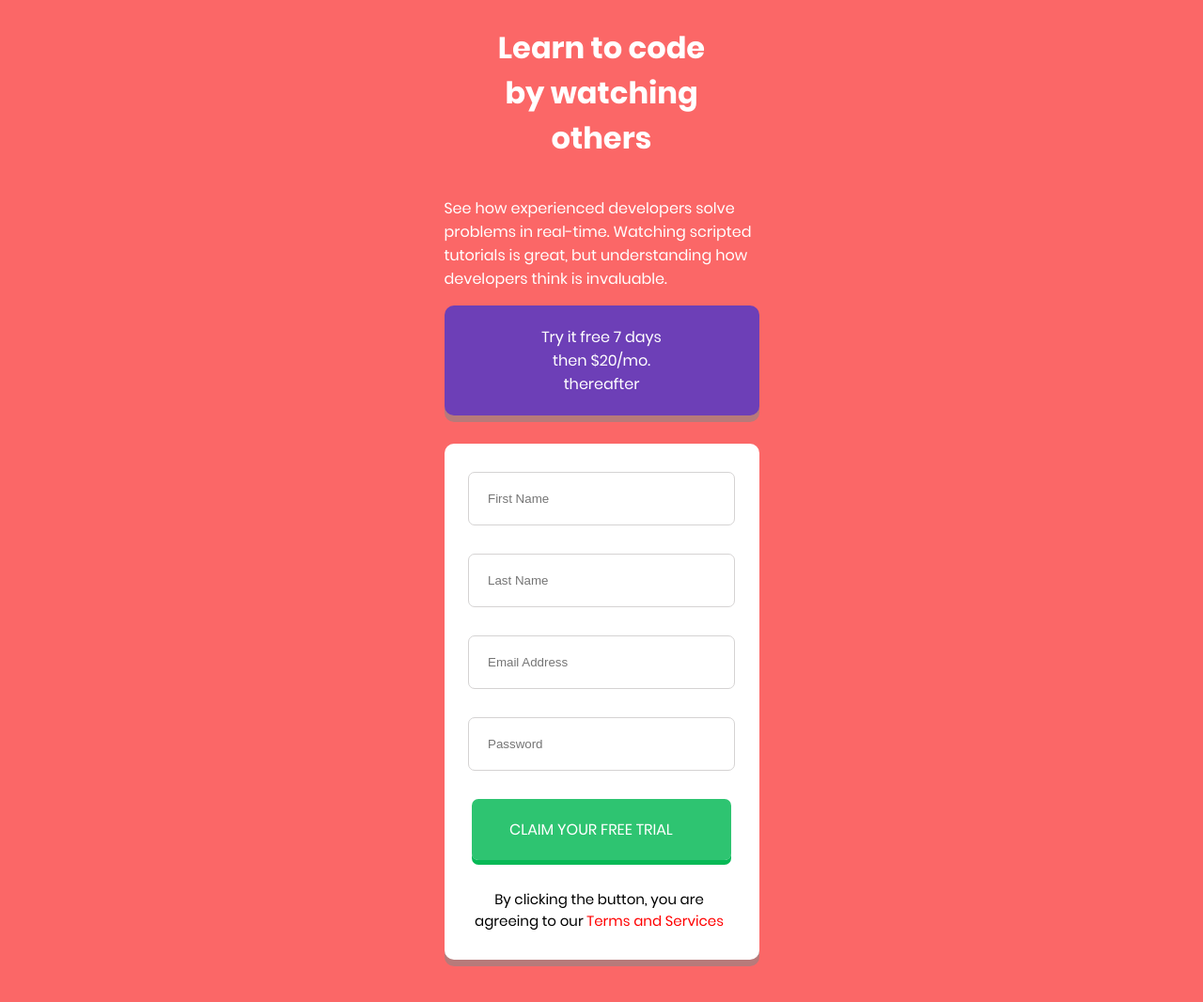
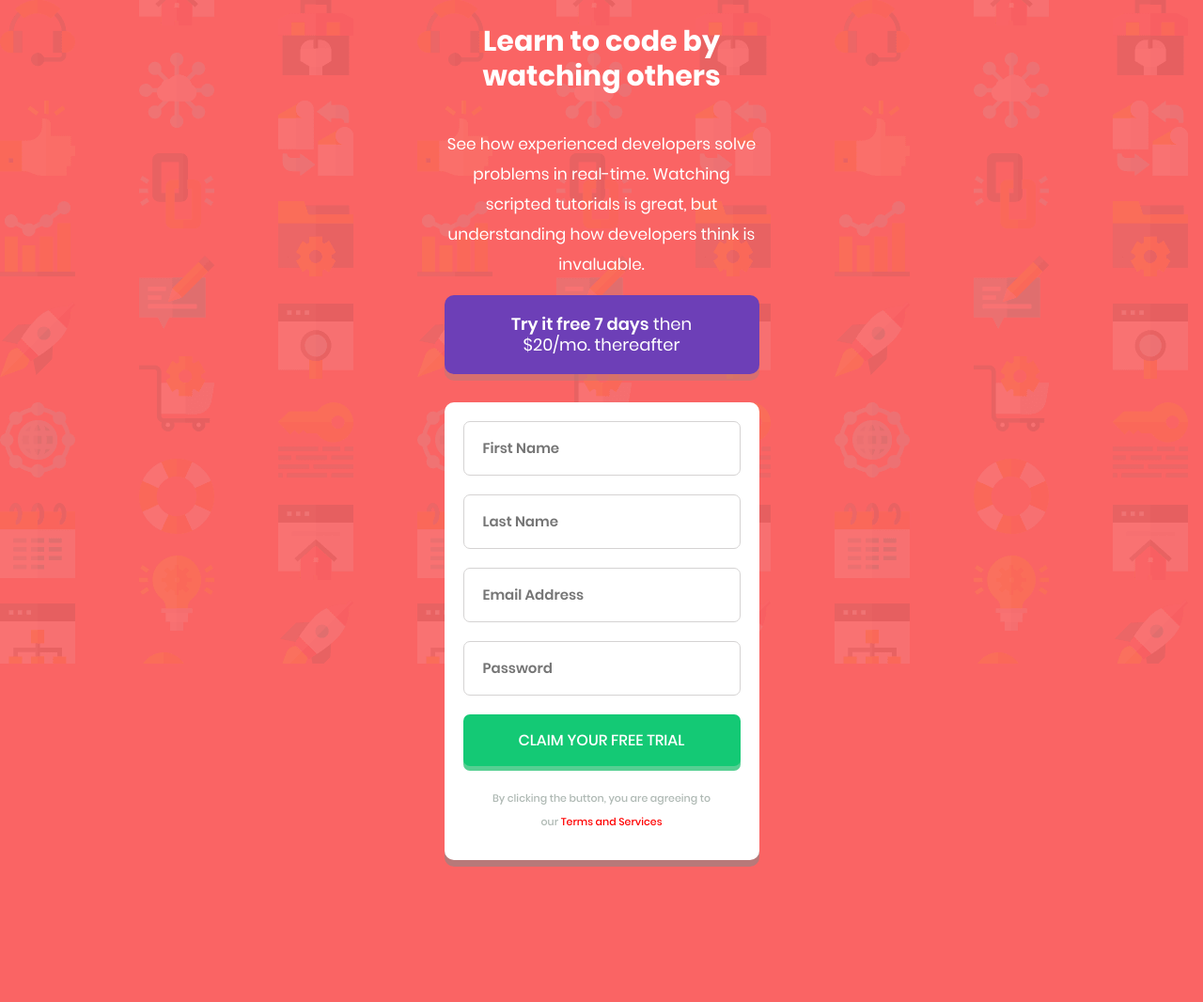
Before and after one commit to ArturLimaiko/NewProject, a website: page index.html in a window 1280 px wide. Shown: the part 94-1160 px from the top of the page at 94% size. After the commit the page ends 1059 px from the top, so only its background shows below. Drawn offline with Linux system fonts and the light colour scheme.

Commit message:
исправления после созвона

```diff
--- a/index.html
+++ b/index.html
@@ -21,54 +21,47 @@
         invaluable.
       </p>
       <a class="header__link" href="#">
-        <p class="header__text">Try it free 7 days then $20/mo. thereafter</p>
+        <p class="header__text">
+          <span class="header__marker">Try it free 7 days</span> then $20/mo. thereafter</p>
       </a>
     </header>
     <main class="container">
       <form class="form-wrapper" action="#" method="post">
-        <label for="first-name">
         <input
-            class="registration-form first"
+          class="registration-form error"
           type="text"
           placeholder="First Name"
           name="first-name"
           required
         />
-        </label>
 
-        <label for="last-name">
         <input
-            class="registration-form last"
+          class="registration-form error"
           type="text"
           placeholder="Last Name"
           name="last-name"
           required
         />
-        </label>
 
-        <label for="email">
         <input
-            class="registration-form email"
+          class="registration-form error"
           type="text"
           placeholder="Email Address"
           name="email"
           required
         />
-        </label>
-        <label for="password">
         <input
-            class="registration-form password"
+          class="registration-form error"
           type="password"
           placeholder="Password"
           name="password"
           required
         />
-        </label>
         <a class="registration-form__link" href="#"> Claim your free trial </a>
         <div class="container-text">
           <span class="important-text"
             >By clicking the button, you are agreeing to our
-            <span class="important-text__highlight">Terms and Services</span>
+            <a class="important-text__link" href="#">Terms and Services</a>
           </span>
         </div>
       </form>
--- a/style.css
+++ b/style.css
@@ -31,18 +31,20 @@
 }
 
 html {
-  height: 100%;
+  box-sizing:border-box;
 }
 
 body {
   display: flex;
   flex-direction: column;
-  max-width: 375px;
-  background-color: #fb6767;
+  max-width: 335px;
+  background: no-repeat url("./images/bg-intro-desktop.png");
+  background-color: #fa6464;
   font-size: 16px;
   font-family: Poppins;
   margin: 0 auto;
   padding-top: 100px;
+  box-sizing: border-box;
 }
 
 .header {
@@ -54,6 +56,10 @@ body {
 }
 
 .header__title {
+  font-style:normal;
+  font-weight: 700;
+  font-size: 30px;
+  line-height: 37px;
   text-align: center;
   padding-left: 40px;
   padding-right: 40px;
@@ -62,6 +68,11 @@ body {
 
 .header__description {
   color: white;
+  font-style: normal;
+  font-weight: 400;
+  font-size: 17px;
+  line-height: 32px;
+  text-align: center;
 }
 
 .header__link {
@@ -69,74 +80,112 @@ body {
   text-decoration: none;
   background-color: #6d3fb7;
   color: white;
-  padding: 5px 85px;
+  width: 100%;
   border-radius: 10px;
-  box-shadow: 0px 7px #958585a8;
+  box-shadow: 0px 7px #95858559;
 }
 
 .header__text {
+  color: white;
+  font-style: normal;
+  font-weight: 400;
+  font-size: 18px;
+  line-height: 22px;
   text-align: center;
+  margin: 0 auto;
+  padding: 20px 35px;
+}
+
+.header__marker {
+  font-weight: 600;
 }
 
 .container {
-  display: flex;
-  flex-direction: column;
+  box-sizing: border-box;
   align-content: center;
   flex-wrap: wrap;
   background-color: white;
   border-radius: 10px;
   align-self: center;
-  max-width: 335px;
   height: 100%;
   box-shadow: 0px 7px #958585a8;
   margin-bottom: 50px;
+  padding: 20px;
+}
+.form-wrapper{
+  display: flex;
+  flex-direction: column;
 }
 
+
 .registration-form {
-  display: flex;
-  flex-direction: column;
+  box-sizing: border-box;
   align-items: center;
   border-radius: 7px;
   border: 1px solid #d5d3d3;
-  padding: 20px 85px 20px 20px;
-  margin: 0 auto;
-  margin-top: 30px;
+  padding: 20px 0px 20px 20px;
+  margin-bottom: 20px;
+  width: 100%;
+  font-family: Poppins;
+  font-style: normal;
+  font-weight: 600;
+  font-size: 15px;
+  line-height: 16px;
 }
 
-.registration-form__input {
-  padding: 20px 40px;
-  border-radius: 7px;
-  border: 1px solid #808080;
-  margin: 10px;
+.registration-form:hover {
+  border: 1px solid #8a8686;
 }
 
+.registration-form:active {
+  border: 1px solid #413f3f;
+}
+
+/* .error {
+  border: 1px solid #ff1f3d;
+} */
+
+
 .registration-form__link {
-  display: flex;
+  box-sizing: border-box;
   text-decoration: none;
-  background-color: #07b956d6;
+  background-color: #14c975;
   color: white;
-  padding: 20px 40px;
+  padding: 20px 11px 20px 11px;
   border-radius: 7px;
-  max-width: 196px;
-  align-items: center;
-  margin-top: 20px;
+  width: 100%;
   margin: 0 auto;
-  margin-top: 30px;
-  margin-bottom: 30px;
-  box-shadow: 0px 5px #07b956;
+  margin-bottom: 20px;
+  box-shadow: 0px 5px #07b95fad;
   text-transform: uppercase;
+  justify-content: center;
+  font-family: Poppins;
+  font-style: normal;
+  font-weight: 500;
+  font-size: 16px;
+  line-height: 15px;
+  text-align: center;
 }
 
 .container-text {
-  display: flex;
   text-align: center;
   margin: 0 auto;
-  margin-left: 26px;
-  margin-right: 31px;
-  margin-bottom: 30px;
-  font-size: 15px;
+  margin-bottom: 10px;
+  color: #afb9b4;
+  margin-left: 25px;
+  margin-right: 25px;
+  box-sizing: border-box;
 }
 
-.important-text__highlight {
+.important-text{
+  font-family: Poppins;
+  font-style: normal;
+  font-weight: 500;
+  font-size: 11px;
+  line-height: 22px;
+}
+
+.important-text__link {
+  text-decoration: none;
   color: red;
 }
```
Also changed, not shown: package.json (added, +23 -0 lines), 1 other file. Lines whose indentation alone changed are shown as unchanged.
